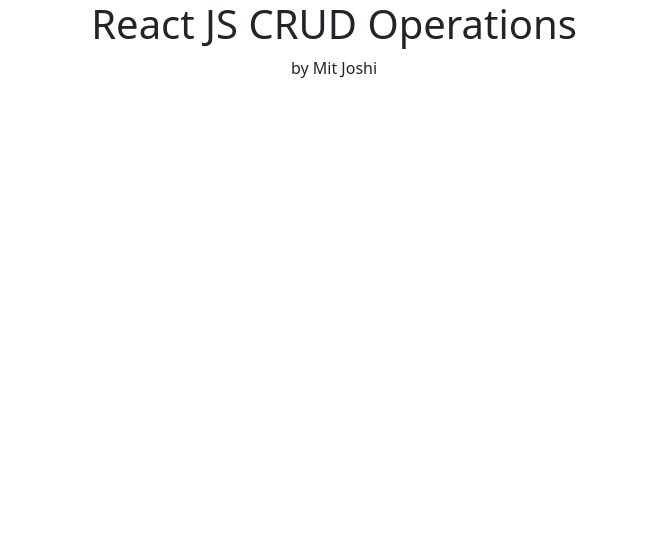
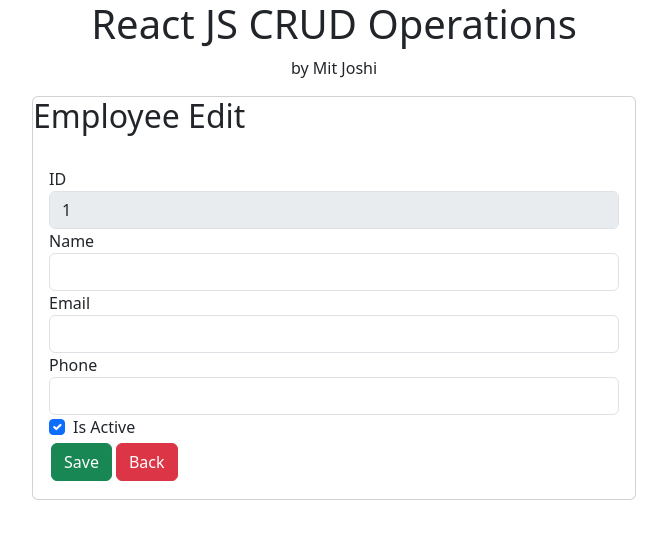
Before and after one commit to lifeofmit/employee, a React (Create React App) app: page /employee/edit/1 in a window 1280 px wide. Shown: the top 538 px of the page, without its empty margins (306-973 px from the left). Built offline with nearby package versions, Linux system fonts and the light colour scheme; data requests are answered from the project's data file.

Commit message:
Employee edit id binding done.

```diff
--- a/src/EmpEdit.js
+++ b/src/EmpEdit.js
@@ -1,6 +1,111 @@
+import { useEffect, useState } from "react";
+import { Link, useParams, useNavigate } from "react-router-dom";
+
 const EmpEdit = () => {
+    const{empid}=useParams();
+
+    //const[empdata,empdatachange]=useState({});
+
+    useEffect(()=>{
+        fetch("http://localhost:8000/employee/"+empid).then((res) => {
+            return res.json();
+        }).then((resp) => {
+            idchange(resp.id);
+        }).catch((err) => {
+            console.log(err.message);
+        })
+    },[]);
+
+    const[id, idchange]=useState("");
+    const[name, namechange]=useState("");
+    const[email, emailchange]=useState("");
+    const[phone, phonechange]=useState("");
+    const[active,activechange]=useState(true);
+    const[validation,valchange]=useState(false);
+
+    const navigate=useNavigate();
+
+    const handlesubmit=(e)=>{
+        e.preventDefault();
+        const empdata={name,email,phone,active};
+
+
+        fetch("http://localhost:8000/employee",{
+            method:"POST",
+            headers:{"content-type":"application/json"},
+            body:JSON.stringify(empdata)
+        }).then((res)=>{
+            alert('Saved successfully.')
+            navigate('/');
+        }).catch((err)=>{
+            console.log(err.message)
+        })
+
+    }
     return (
-        <div></div>
+        <div>
+            <div className="row">
+                <div className="offset-lg-3 col-lg-6">
+                    <form className="container" onSubmit={handlesubmit}>
+                        <div className="card" style={{"textAlign":"left"}}>
+                            <div className="card-title">
+                                <h2>Employee Edit</h2>
+                            </div>
+                            <div className="card-body">
+
+                                <div className="row">
+
+                                    <div className="col-lg-12">
+                                        <div className="form-group">
+                                            <label>ID</label>
+                                            <input value={id} disabled="disabled" className="form-control"></input>
+                                        </div>
+                                    </div>
+
+                                    <div className="col-lg-12">
+                                        <div className="form-group">
+                                            <label>Name</label>
+                                            <input required value={name} onMouseDown={e=>valchange(true)} onChange={e=>namechange(e.target.value)} className="form-control"></input>
+                                        {name.length==0 && validation && <span className="text-danger">Enter the name</span>}
+                                        </div>
+                                    </div>
+
+
+                                    <div className="col-lg-12">
+                                        <div className="form-group">
+                                            <label>Email</label>
+                                            <input value={email} onChange={e=>emailchange(e.target.value)} className="form-control"></input>
+                                        </div>
+                                    </div>
+
+                                    <div className="col-lg-12">
+                                        <div className="form-group">
+                                            <label>Phone</label>
+                                            <input value={phone} onChange={e=>phonechange(e.target.value)} className="form-control"></input>
+                                        </div>
+                                    </div>
+
+                                    <div className="col-lg-12">
+                                        <div className="form-check">
+                                            <input checked={active} onChange={e=>activechange(e.target.checked)} type="checkbox" className="form-check-input"></input>
+                                            <label className="form-check-label">Is Active</label>
+                                        </div>
+                                    </div>
+
+                                    <div className="col-lg-12">
+                                        <div className="form-group">
+                                            <button className="btn btn-success" type="submit">Save</button>
+                                            <Link to="/" className="btn btn-danger">Back</Link>
+                                        </div>
+                                    </div>
+
+                                </div>
+                            </div>
+                        </div>
+                    </form>
+                </div>
+            </div>
+        </div>
     );
 }
 
--- a/src/EmpListing.js
+++ b/src/EmpListing.js
@@ -9,7 +9,7 @@ const EmpListing = () => {
       navigate("/employee/detail/"+id);
     }
     const LoadEdit=(id)=>{
-
+      navigate("/employee/edit/"+id);
     }
     const Removefunction=(id)=>{
 
```
